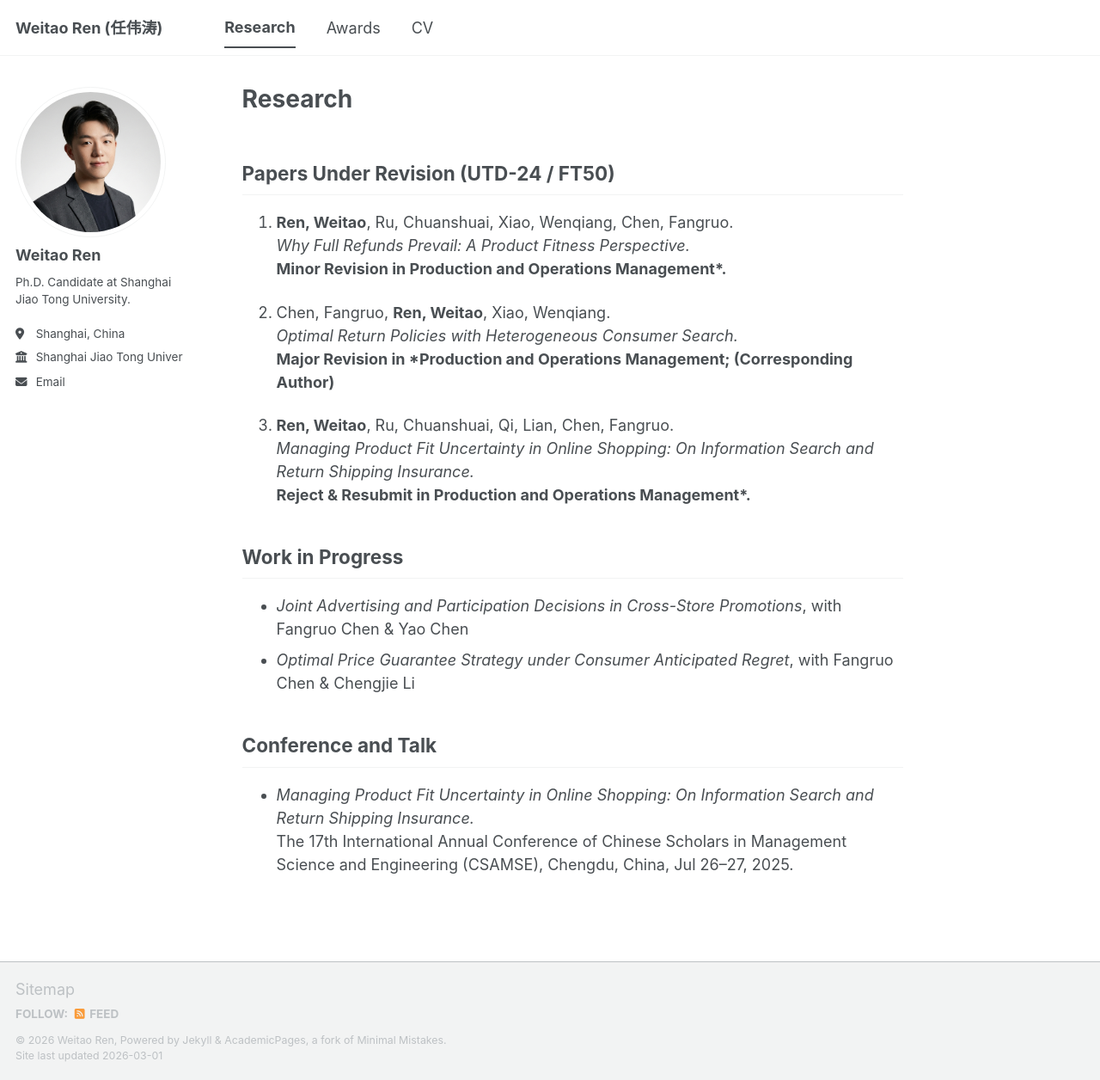
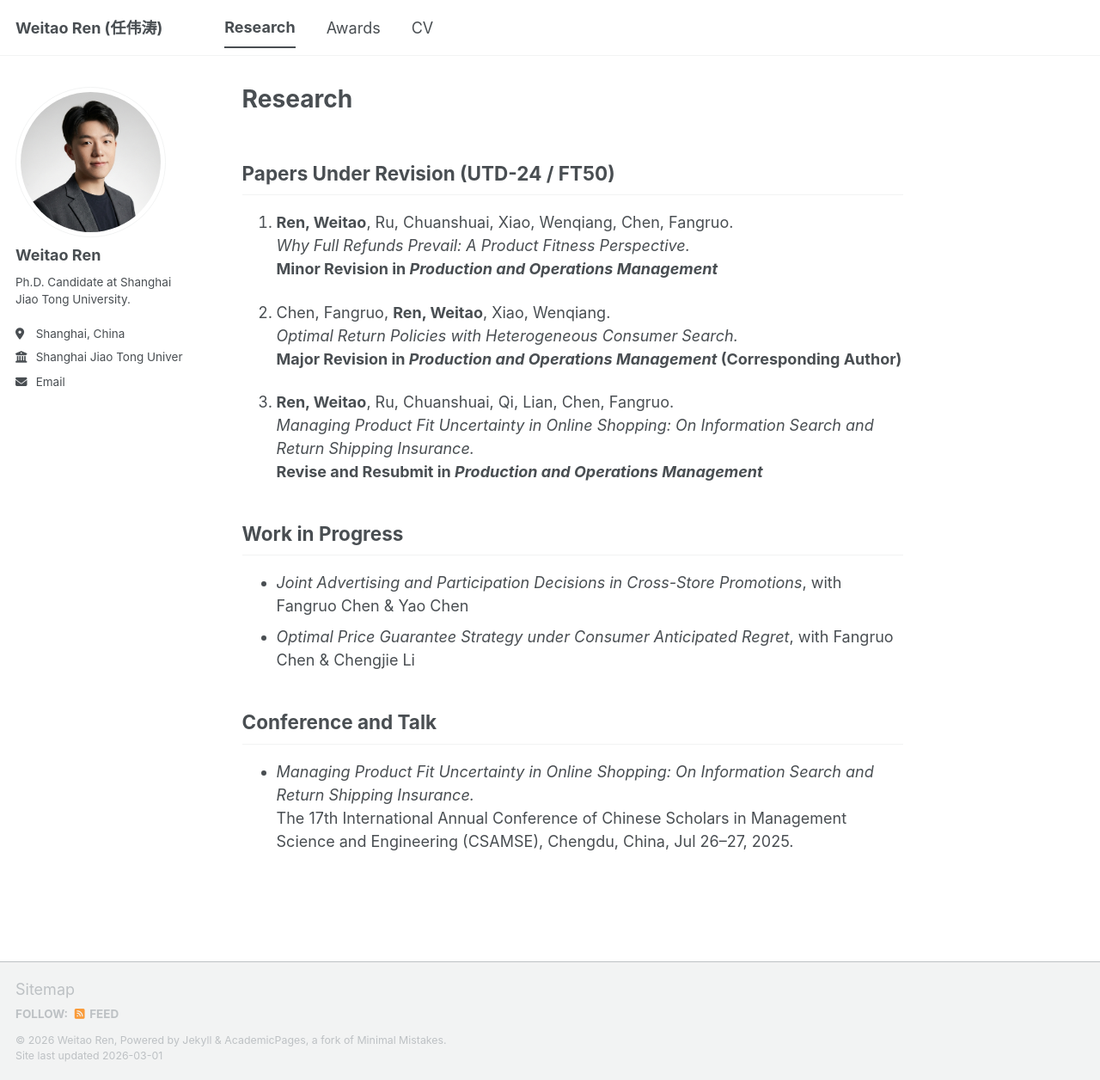
Before and after one commit to weitaoren/weitaoren.github.io, a Jekyll site: the page built from _pages/research.md, in a window 1280 px wide and 1256 px high. Shown: the whole window at 86% size. Built offline with Jekyll 4.4.1, drawn with Linux system fonts in a browser that asks for light colours; a script bundle is joined from its source files by our own code; library files that are not in the unit come from our copies.

Commit message:
Update research.md

```diff
--- a/_pages/research.md
+++ b/_pages/research.md
@@ -9,15 +9,15 @@ author_profile: true
 
 1. **Ren, Weitao**, Ru, Chuanshuai, Xiao, Wenqiang, Chen, Fangruo.
    *Why Full Refunds Prevail: A Product Fitness Perspective.*
-   **Minor Revision in Production and Operations Management*.**
+   **Minor Revision in *Production and Operations Management***
 
 2. Chen, Fangruo, **Ren, Weitao**, Xiao, Wenqiang.
    *Optimal Return Policies with Heterogeneous Consumer Search.*
-   **Major Revision in *Production and Operations Management; (Corresponding Author)**
+   **Major Revision in *Production and Operations Management* (Corresponding Author)**
 
 3. **Ren, Weitao**, Ru, Chuanshuai, Qi, Lian, Chen, Fangruo.
    *Managing Product Fit Uncertainty in Online Shopping: On Information Search and Return Shipping Insurance.*
-   **Reject & Resubmit in Production and Operations Management*.**
+   **Revise and Resubmit in *Production and Operations Management***
 
 ## Work in Progress
 
```
